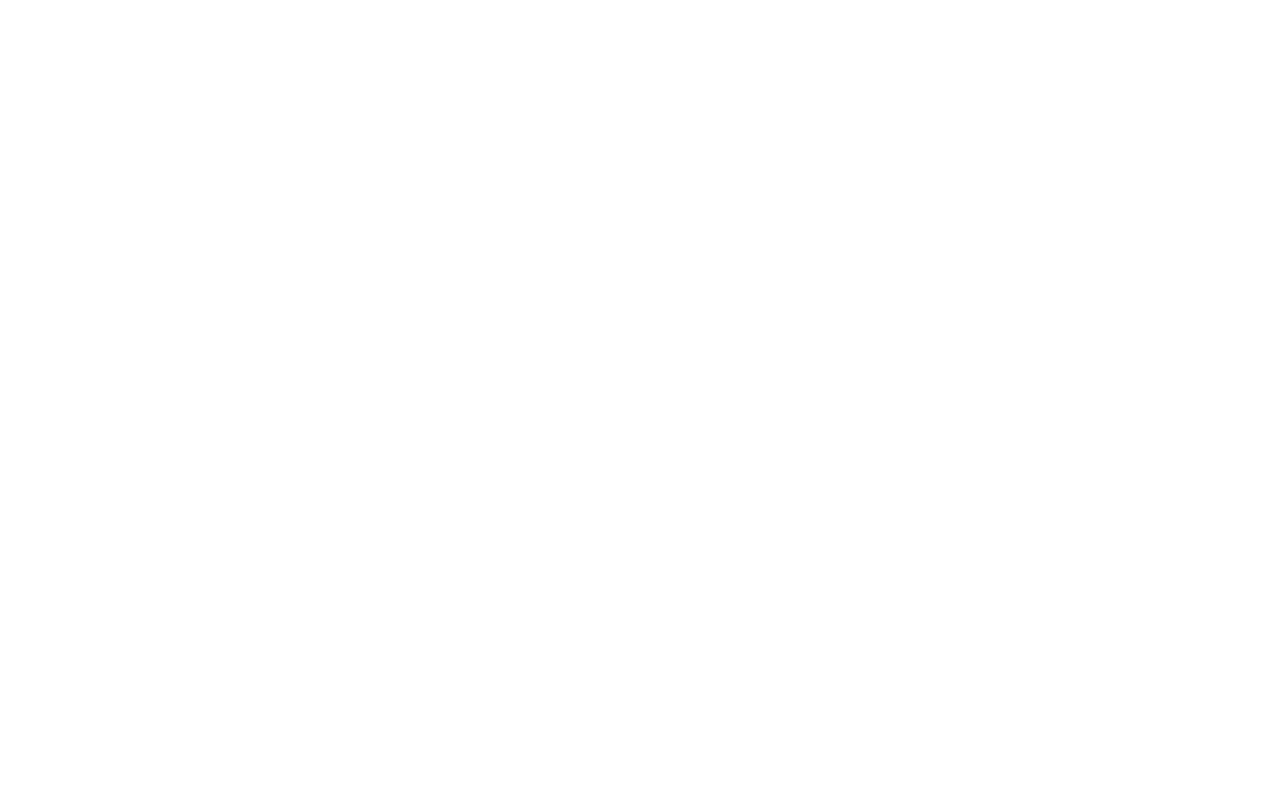
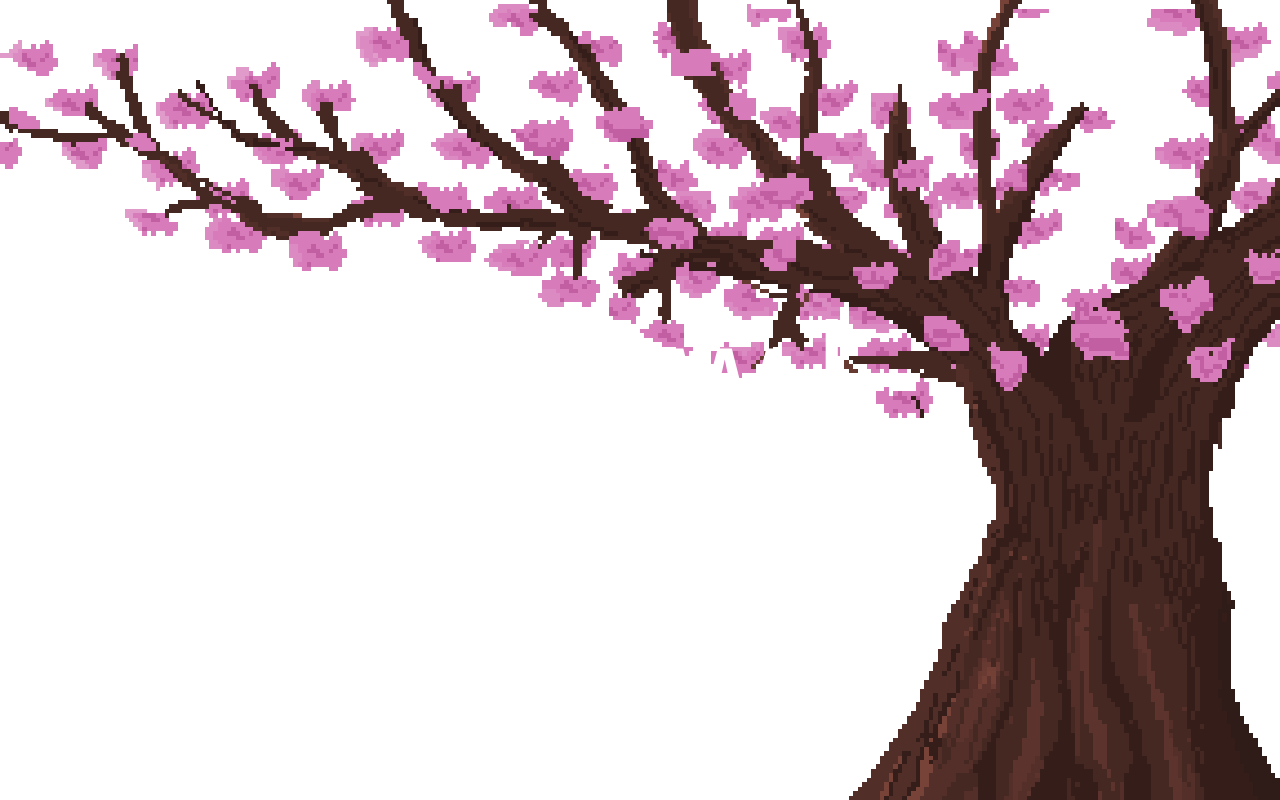
Before and after one commit to zuuw/zu, a Next.js app: page / in a window 1280 px wide. Built offline with nearby package versions, Linux system fonts and the light colour scheme.

Commit message:
pixel background working

```diff
--- a/src/app/globals.css
+++ b/src/app/globals.css
@@ -33,7 +33,6 @@
   font-family: Arial, Helvetica, sans-serif;
 }
 
-
 .container {
   height: 100vh;
   overflow-y:scroll ;
@@ -47,7 +46,7 @@
   display: flex;
   align-items: center;
   justify-content: center;
-  gap: 50px;
+  /* gap: 50px; */
   color: #0a0a0a;
   transition: 2s;
   scroll-snap-align: start;
@@ -141,3 +140,9 @@
   height: 30px;
   width: 30px;
  }
+
+ #aboutme {
+  font-family: "ruddy", sans-serif;
+  font-weight: 900;
+  font-style: normal;
+ }
--- a/src/app/page.js
+++ b/src/app/page.js
@@ -4,11 +4,21 @@
 import CarouselApps from "@/components/CarouselApps";
 import Header from "@/components/Header";
 import ContactForm from "@/components/ContactForm";
-
+import Image from "next/image";
 
 export default function Home() {
   return (
    <div className="container">
+      <Image
+                src="/cherry-bgg.png"
+                alt="Background"
+                layout="fill"
+                objectFit="cover"
+                style={{imageRendering: "pixelated"}}
+                quality={100}
+                className="mx-0 z-[-1] absolute"
+
+              />
     {/* !!FIRST PAGE!! HEADER */}
    <section className="page">
     {/* <Header /> */}
--- a/src/components/About.jsx
+++ b/src/components/About.jsx
@@ -2,7 +2,7 @@
 
 import { motion } from "framer-motion";
 import SkillBar from "./Skillbar";
-import CarouselApps from "./CarouselApps";
+
 
 
 export default function About() {
@@ -31,7 +31,7 @@
       <div className="w-28 h-28 rounded-full bg-gray-300 sm:hidden"></div>
         {/* About text */}
         <div>
-          <h2 className="text-white text-3xl font-bold mb-2">About Me</h2>
+          <h2 id="aboutme" className="text-white text-3xl font-bold mb-2">About Me</h2>
           <p className="text-gray-300 mb-3">
             Hello, I'm Cody Mcleod aka "zuuw" on the internet. I am a 23 year old who has been coding since the summer of '24. Before I was coding I worked
             as an electrical apprentice doing commercial and industrial work.
--- a/src/components/ContactForm.jsx
+++ b/src/components/ContactForm.jsx
@@ -13,7 +13,7 @@
                     <textarea name='message' id='' placeholder='Your Message' className='contact-inputs' required></textarea>
                     <button type='submit'>Submit!<img src='send.png' width={100} height={100}></img></button>
         </form>
-        <div className='contact-right'>
+        <div className='md:hidden'>
             <img src='form.png'></img>
         </div>
     </div>
```
